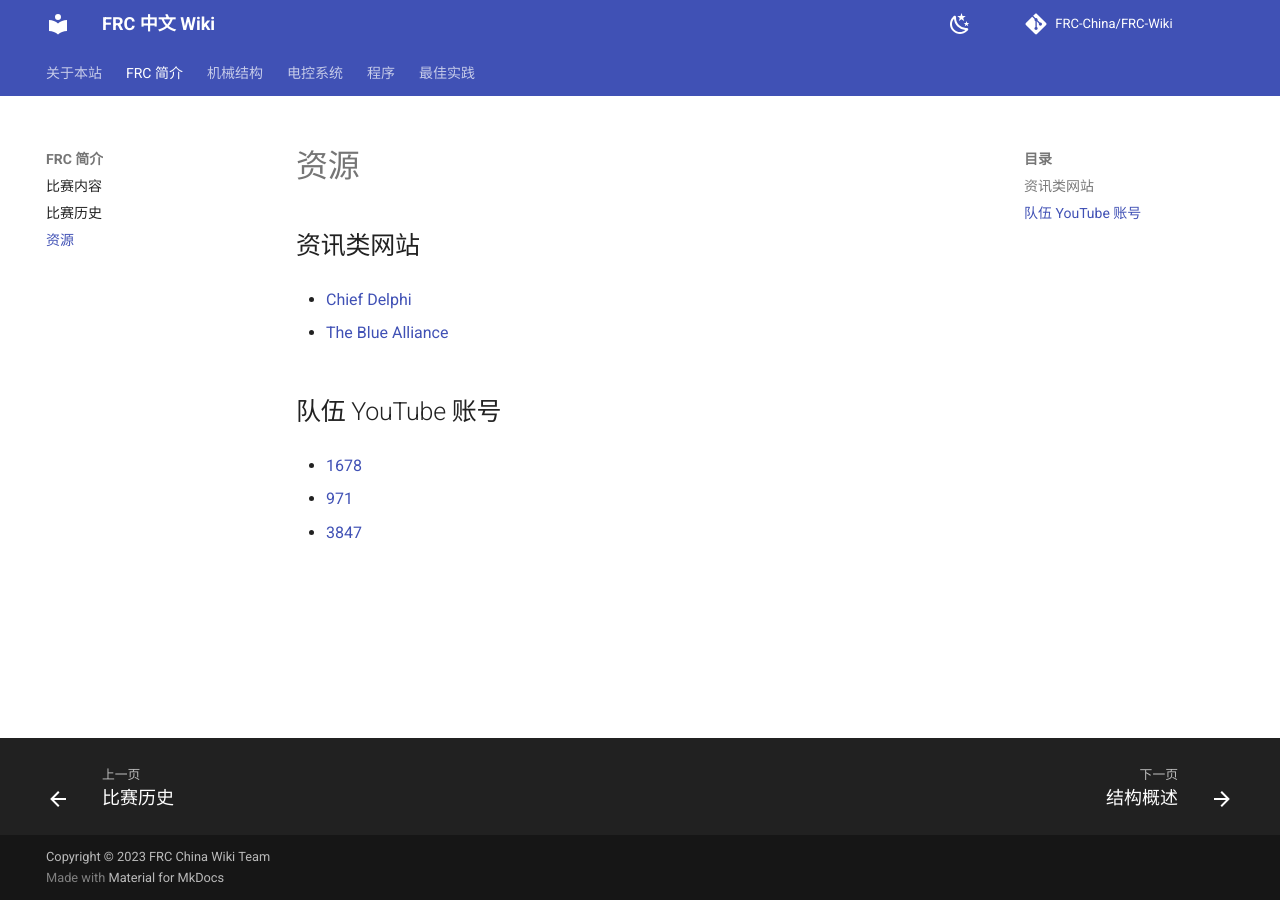
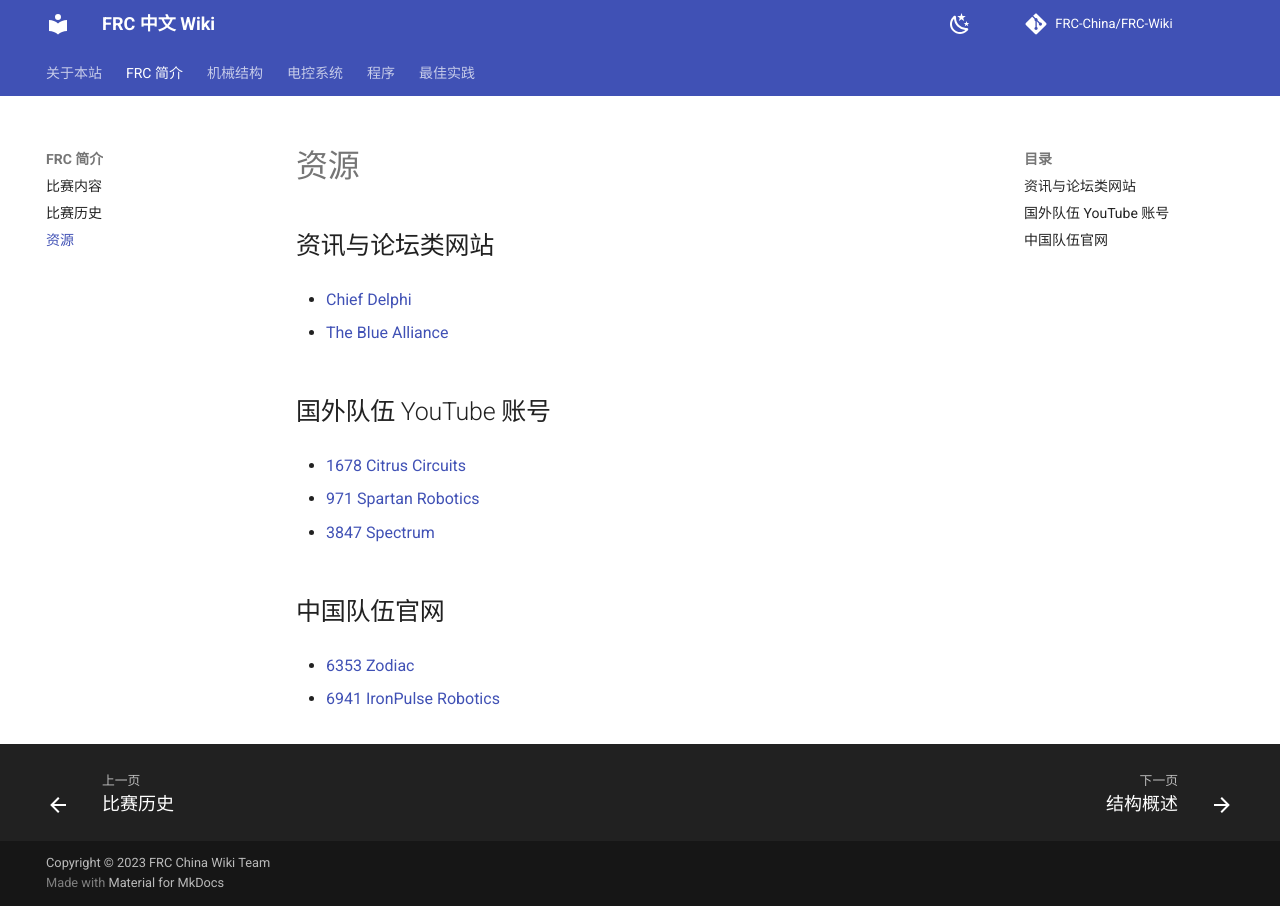
Before and after one commit to FRC-China/FRC-Wiki, an MkDocs documentation site: the page built from docs/intro/resources.md, in a window 1280 px wide. Built offline with MkDocs 1.6.1 and Material for MkDocs 9.7.7, drawn with Linux system fonts in a browser that asks for light colours; comment, search, counter and statistics services are not loaded.

Commit message:
fix(intro/., start/.): 修改部分句式和用词; add(start/commons): 增加「共同宗旨」

```diff
--- a/docs/intro/resources.md
+++ b/docs/intro/resources.md
@@ -1,14 +1,20 @@
 # 资源
 
-## 资讯类网站
+## 资讯与论坛类网站
 - [Chief Delphi](https://www.chiefdelphi.com)
 
 - [The Blue Alliance](https://www.thebluealliance.com)
 
-## 队伍 YouTube 账号
+## 国外队伍 YouTube 账号
 
-- [1678](https://www.youtube.com/@citruscircuits)
+- [1678 Citrus Circuits](https://www.youtube.com/@citruscircuits)
 
-- [971](https://www.youtube.com/@smanrobotics)
+- [971 Spartan Robotics](https://www.youtube.com/@smanrobotics)
 
-- [3847](https://www.youtube.com/@Spectrum3847)
+- [3847 Spectrum](https://www.youtube.com/@Spectrum3847)
+
+## 中国队伍官网
+
+- [6353 Zodiac](http://zodiac6353.cn/)
+
+- [6941 IronPulse Robotics](https://www.ironpulse.net/)
--- a/docs/start/usage.md
+++ b/docs/start/usage.md
@@ -1,6 +1,6 @@
 # 如何使用本项目
 
-本 Wiki 可以用于新人培训等场景。
+本 Wiki 可以用于队伍间技术交流与共享、新人培训等场景。
 
 在不久的将来，本 Wiki 还会推出以下姊妹项目：
 
--- a/mkdocs.yml
+++ b/mkdocs.yml
@@ -10,6 +10,7 @@ repo_url: https://github.com/FRC-China/FRC-Wiki
 nav:
   - 关于本站:
       - 关于本项目: index.md
+      - 共同宗旨: commons.md
       - 如何使用本项目: start/usage.md
       - 如何参与: start/contribute.md
       - FAQ: start/faq.md
```
Also changed, not shown: README.md (+3 -3 lines), docs/intro/content.md (+4 -6 lines), docs/intro/history.md (+1 -1 lines), docs/start/acknowledgement.md (+1 -1 lines), docs/start/commons.md (added, +43 -0 lines).
